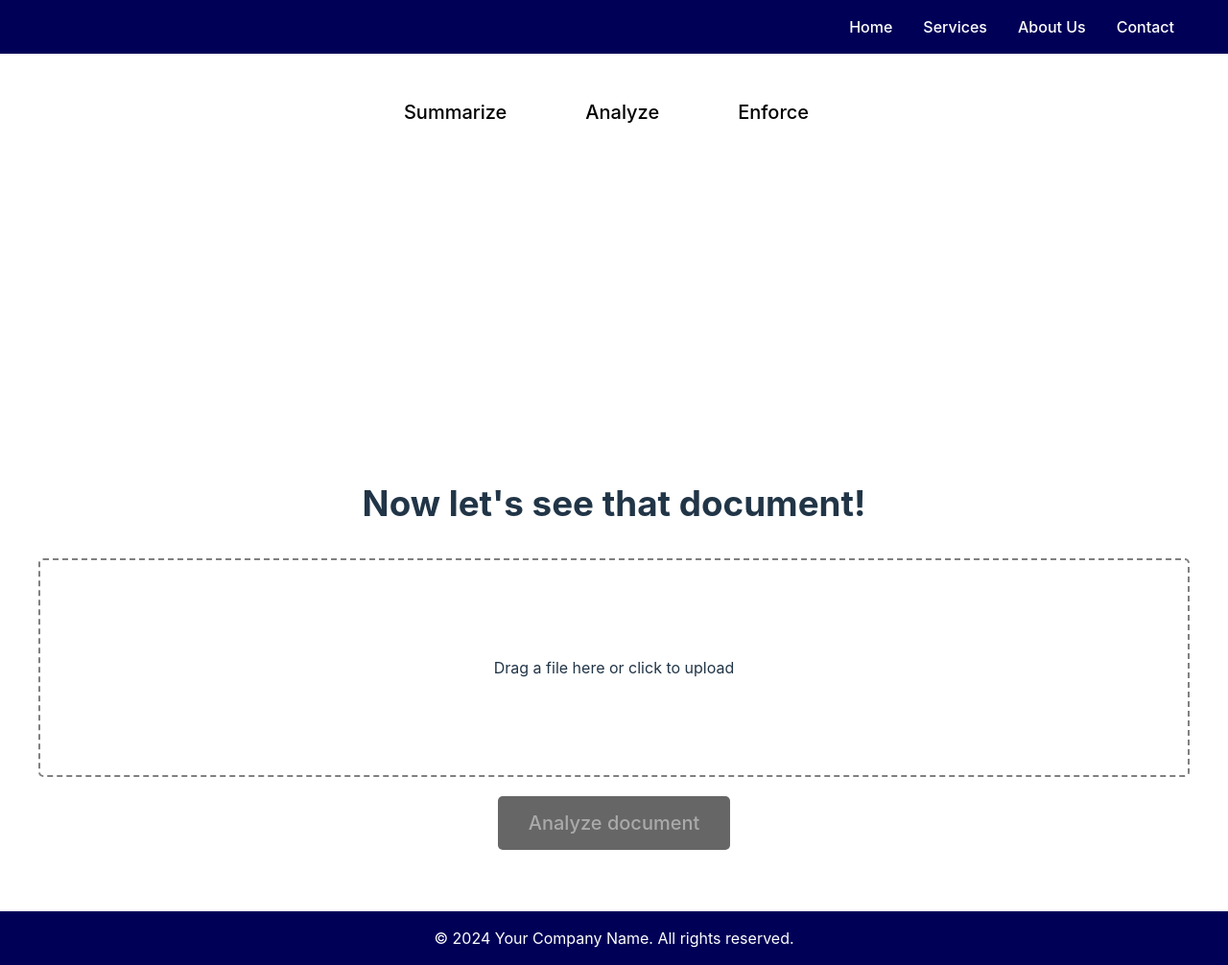
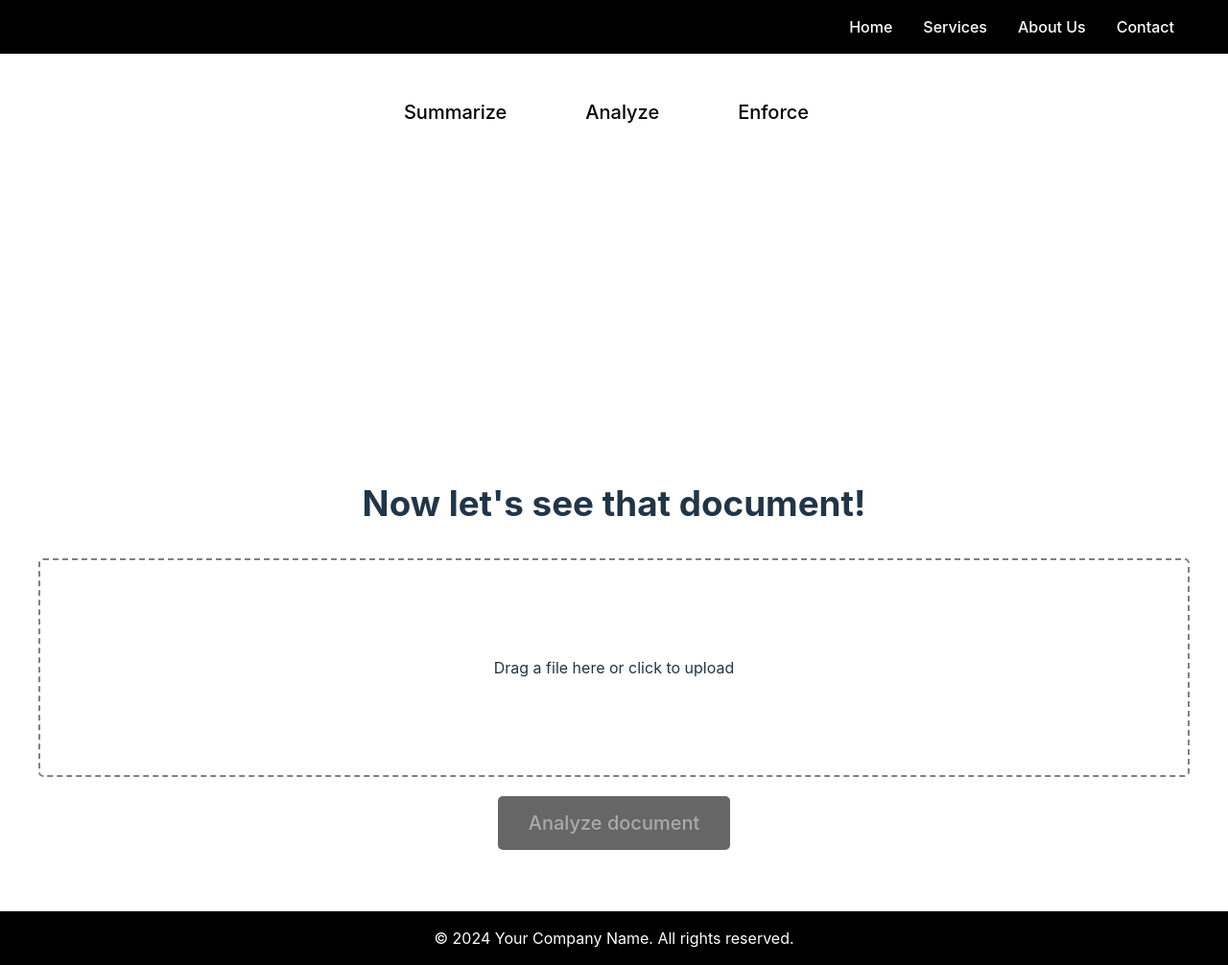
Before and after one commit to kaloyanchkrv/legal-assistant-fe, a React (Vite) app in the folder legal-assistant/: page / in a window 1280 px wide. Shown: the whole page at 96% size. Built offline with nearby package versions, Linux system fonts and the light colour scheme.

Commit message:
Changed color

```diff
--- a/legal-assistant/src/App.tsx
+++ b/legal-assistant/src/App.tsx
@@ -12,7 +12,7 @@ const MainLayout = styled.div`
 `;
 
 const StyledHeader = styled.header`
-  background-color: #000057;
+  background-color: #000000;
   padding: 1rem 0;
   width: 100%;
 `;
@@ -34,7 +34,7 @@ const NavLinks = styled.div`
 
 const StyledButton = styled.button<{ disabled: boolean }>`
   border: none;
-  background-color: ${({ disabled }) => (disabled ? "#666" : "#000057")}; // Darken when disabled
+  background-color: ${({ disabled }) => (disabled ? "#666" : "#FF914D")}; // Darken when disabled
   color: ${({ disabled }) => (disabled ? "#aaa" : "white")}; // Lighten text color when disabled
   padding: 1rem 2rem; // Increased padding for a larger button
   font-size: 1.25rem; // Increase font size if needed
@@ -45,7 +45,7 @@ const StyledButton = styled.button<{ disabled: boolean }>`
 
   &:hover {
     background-color: ${({ disabled }) =>
-      disabled ? "#666" : "#0000af"}; // Slightly change color on hover if not disabled
+      disabled ? "#666" : "#000000"}; // Slightly change color on hover if not disabled
   }
 `;
 
@@ -88,7 +88,7 @@ const SectionHeader = styled.div`
 // `;
 
 const Footer = styled.footer`
-  background-color: #000057;
+  background-color: #000000;
   color: white;
   text-align: center;
   padding: 1rem 0;
```
